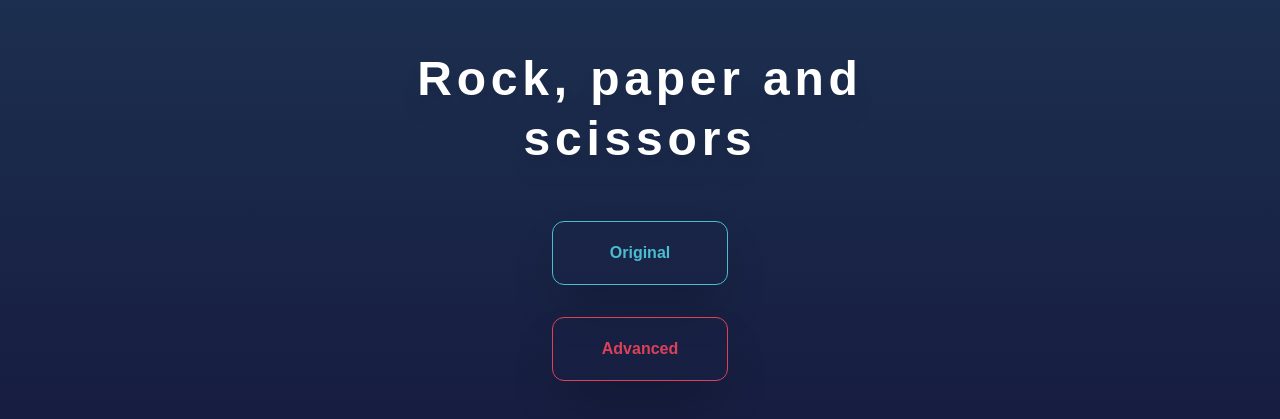
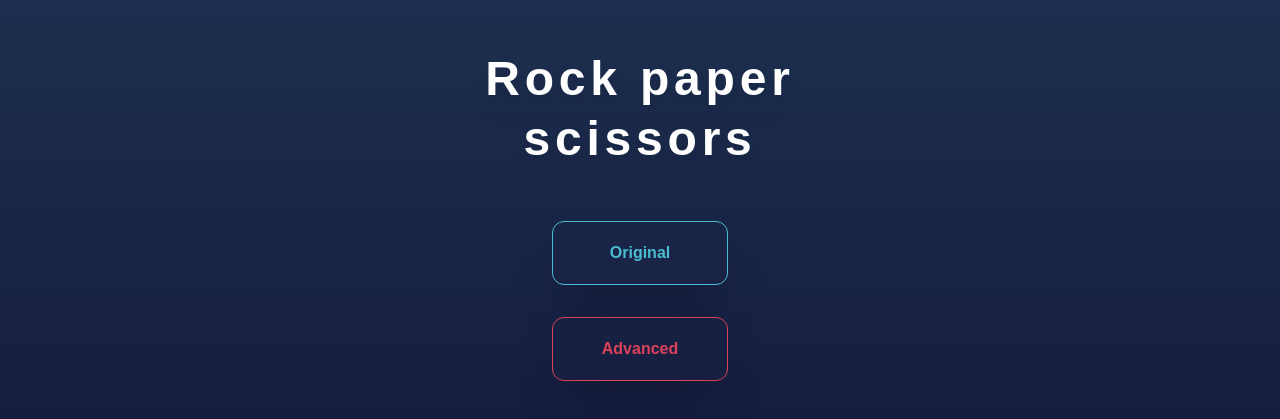
Before and after one commit to jesusmarzor/rock-paper-scissors, a React (Vite) app: page / in a window 1280 px wide. Shown: the part 195-614 px from the top of the page. Built offline with nearby package versions, Linux system fonts and the light colour scheme.

Commit message:
Fix: name

```diff
--- a/index.html
+++ b/index.html
@@ -4,7 +4,7 @@
     <meta charset="UTF-8" />
     <link rel="icon" type="image/svg+xml" href="/favicon.ico" />
     <meta name="viewport" content="width=device-width, initial-scale=1.0" />
-    <title>Rock, paper and scissors</title>
+    <title>Rock paper scissors</title>
   </head>
   <body class="font-barlowSemiCondensed bg-gradient-to-b from-blue-800 to-blue-900 min-h-screen">
     <div class="min-h-screen" id="root"></div>
--- a/src/pages/Home.tsx
+++ b/src/pages/Home.tsx
@@ -2,7 +2,7 @@ const Home = () => {
     return (
         <div className="flex flex-col justify-center items-center min-h-screen">
             <section className="flex flex-col justify-center items-center gap-8">
-                <h1 className="drop-shadow-xl m-5 text-5xl text-center tracking-widest leading-tight font-bold text-white">Rock, paper and scissors</h1>
+                <h1 className="drop-shadow-xl m-5 text-5xl text-center tracking-widest leading-tight font-bold text-white">Rock paper scissors</h1>
                 <a href="/original" className="rounded-xl flex justify-center items-center before:ease relative h-16 w-44 overflow-hidden border border-hand-fifth text-hand-fifth shadow-2xl transition-all before:absolute before:top-1/2 before:h-0 before:w-72 before:origin-center before:-translate-x-20 before:rotate-45 before:bg-hand-fifth before:duration-300 hover:text-white hover:shadow-hand-fifth hover:before:h-80 hover:before:-translate-y-32">
                     <span className="relative z-10 font-semibold">Original</span>
                 </a>
```
